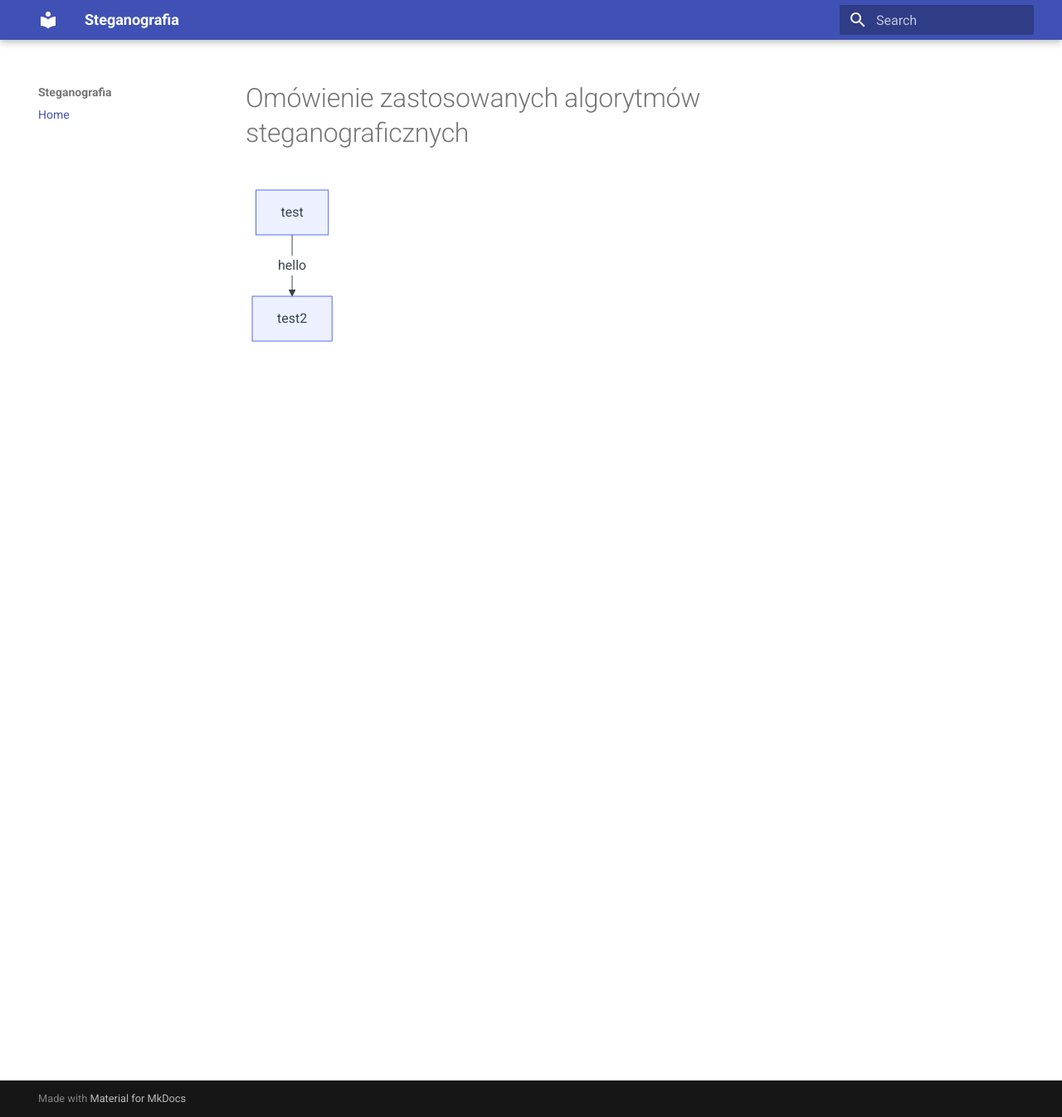
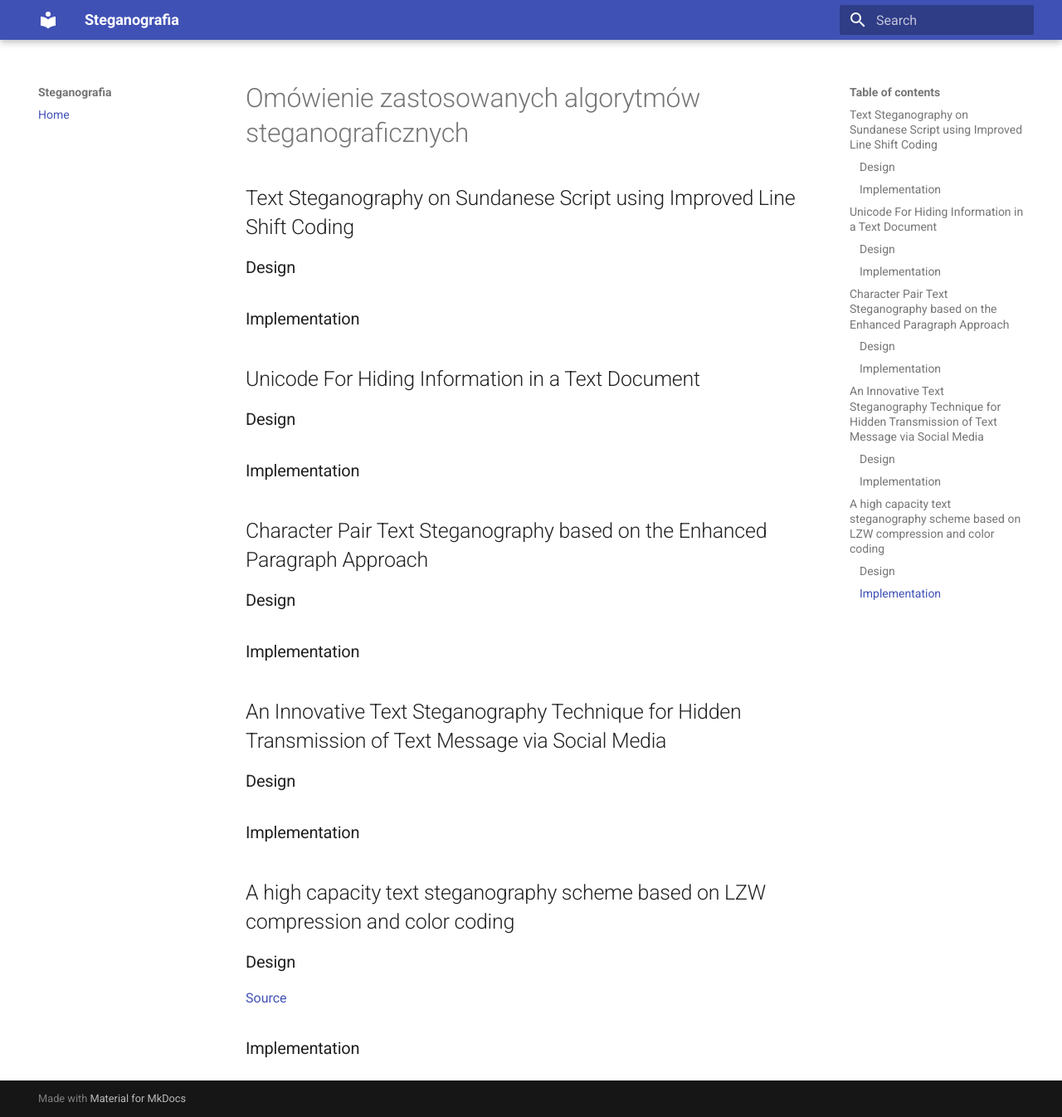
Before and after one commit to jSkwarczek/Steganografia, an MkDocs documentation site: the page built from docs/index.md, in a window 1280 px wide and 1346 px high. Shown: the whole window at 83% size. Built offline with MkDocs 1.6.1 and Material for MkDocs 9.7.7, drawn with Linux system fonts in a browser that asks for light colours.

Commit message:
alg headers

````diff
--- a/docs/index.md
+++ b/docs/index.md
@@ -1,7 +1,32 @@
 # Omówienie zastosowanych algorytmów steganograficznych
 
+## Text Steganography on Sundanese Script using Improved Line Shift Coding
 
-```mermaid
-flowchart TD
-    a[test] -- hello --> b[test2]
-```
+### Design
+
+### Implementation
+
+## Unicode For Hiding Information in a Text Document
+
+### Design
+
+### Implementation
+
+## Character Pair Text Steganography based on the Enhanced Paragraph Approach
+
+### Design
+
+### Implementation
+
+## An Innovative Text Steganography Technique for Hidden Transmission of Text Message via Social Media
+
+### Design
+
+### Implementation
+
+## A high capacity text steganography scheme based on LZW compression and color coding
+
+### Design
+[Source](https://www.sciencedirect.com/science/article/pii/S2215098616301331)
+
+### Implementation
````
